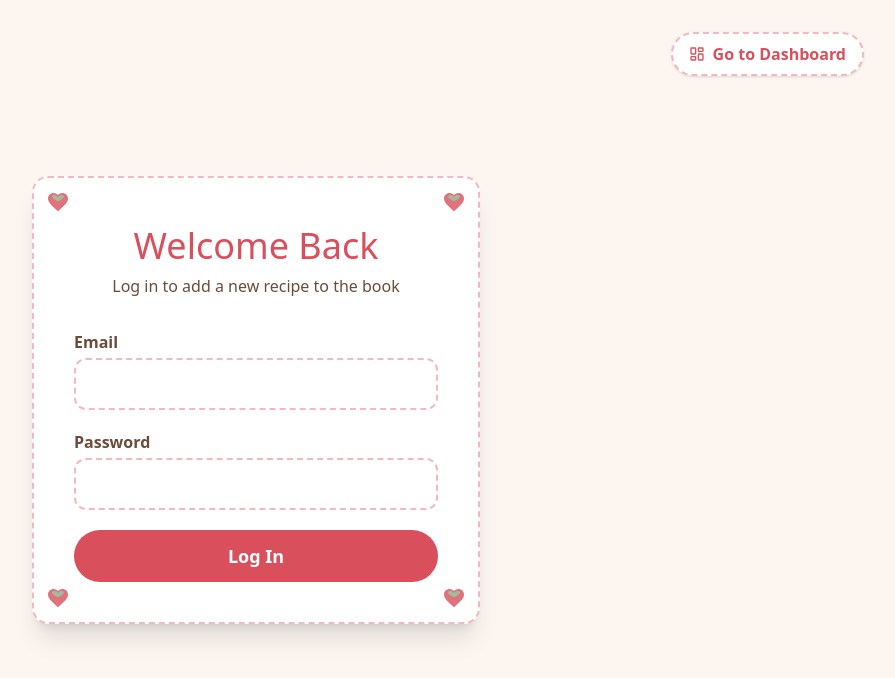
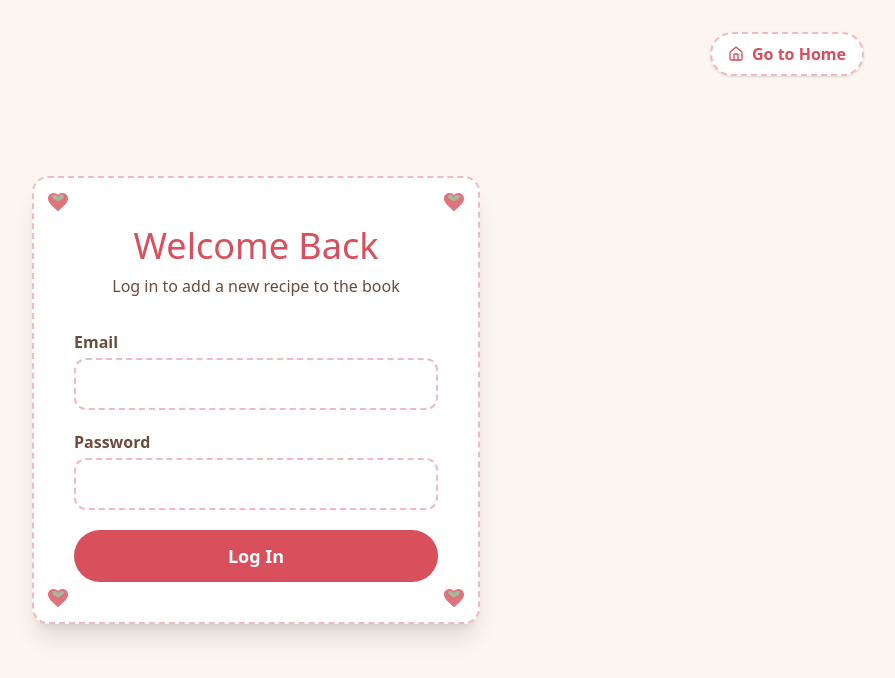
Before and after one commit to GirishReddyyy/TasteTale, a Next.js app: page /login in a window 1280 px wide. Shown: the top 678 px of the page, without its empty margins (384-1279 px from the left). Built offline with nearby package versions, Linux system fonts and the light colour scheme.

Commit message:
Fix dashboard button to point to Home

```diff
--- a/src/app/login/page.tsx
+++ b/src/app/login/page.tsx
@@ -4,7 +4,7 @@ import { useState } from "react";
 import { signIn } from "next-auth/react";
 import { useRouter } from "next/navigation";
 import Link from "next/link";
-import { LayoutDashboard } from "lucide-react";
+import { Home } from "lucide-react";
 
 import { CornerFlourish } from "@/components/Flourish";
 
@@ -36,10 +36,10 @@ export default function LoginPage() {
     <div className="min-h-screen bg-[var(--color-bg-paper)] flex items-center justify-center p-4 relative">
       <div className="absolute top-8 right-8 z-50">
         <Link
-          href="/edit"
+          href="/"
           className="flex items-center gap-2 px-4 py-2 rounded-full font-bold text-[var(--color-primary)] bg-white border-2 border-dashed border-[var(--color-secondary)] hover:bg-[var(--color-secondary)]/10 transition-colors shadow-sm"
         >
-          <LayoutDashboard className="w-4 h-4" /> Go to Dashboard
+          <Home className="w-4 h-4" /> Go to Home
         </Link>
       </div>
       <div className="relative bg-white p-10 rounded-2xl shadow-xl w-full max-w-md border-2 border-dashed border-[var(--color-secondary)]">
```
